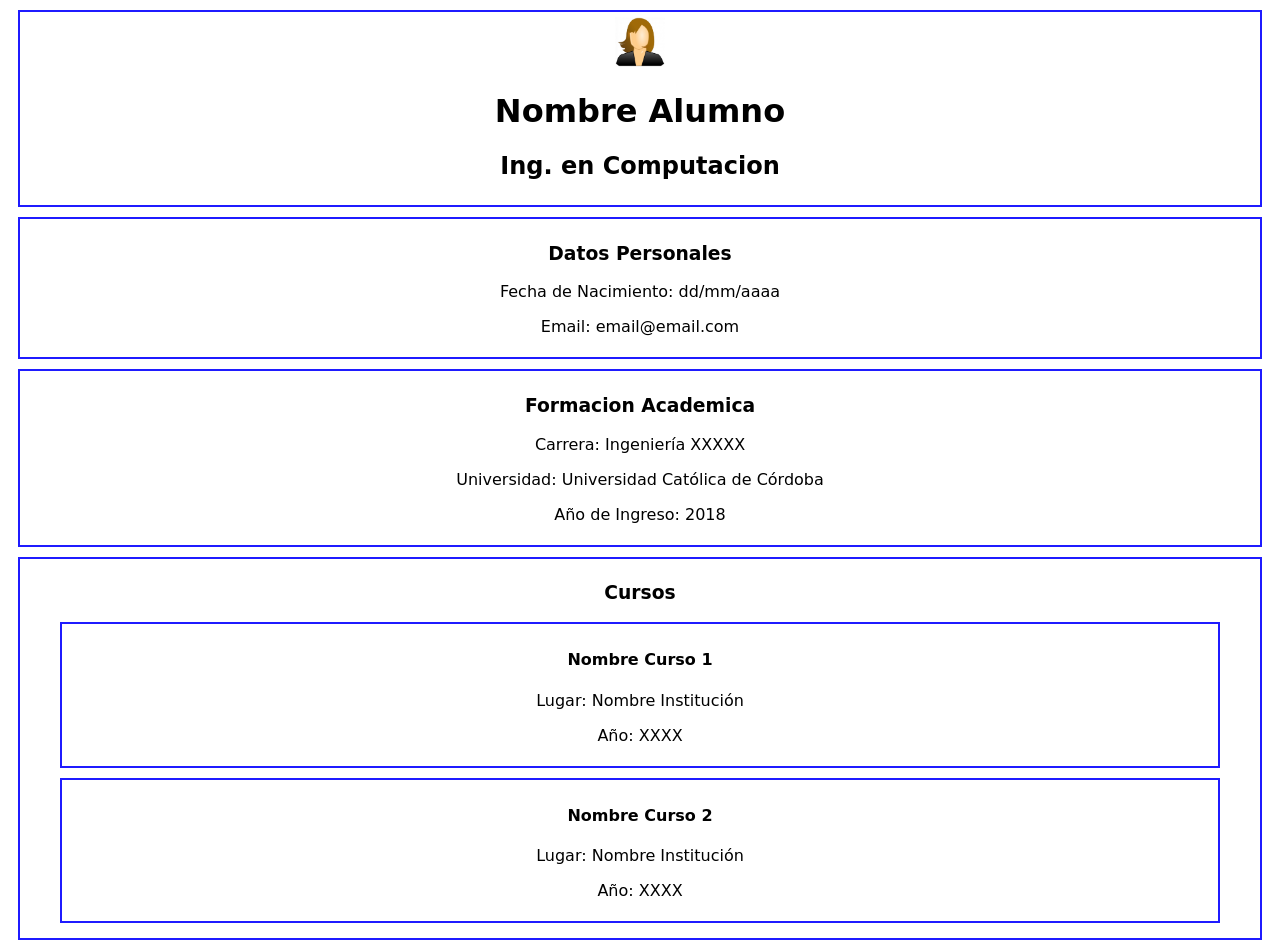
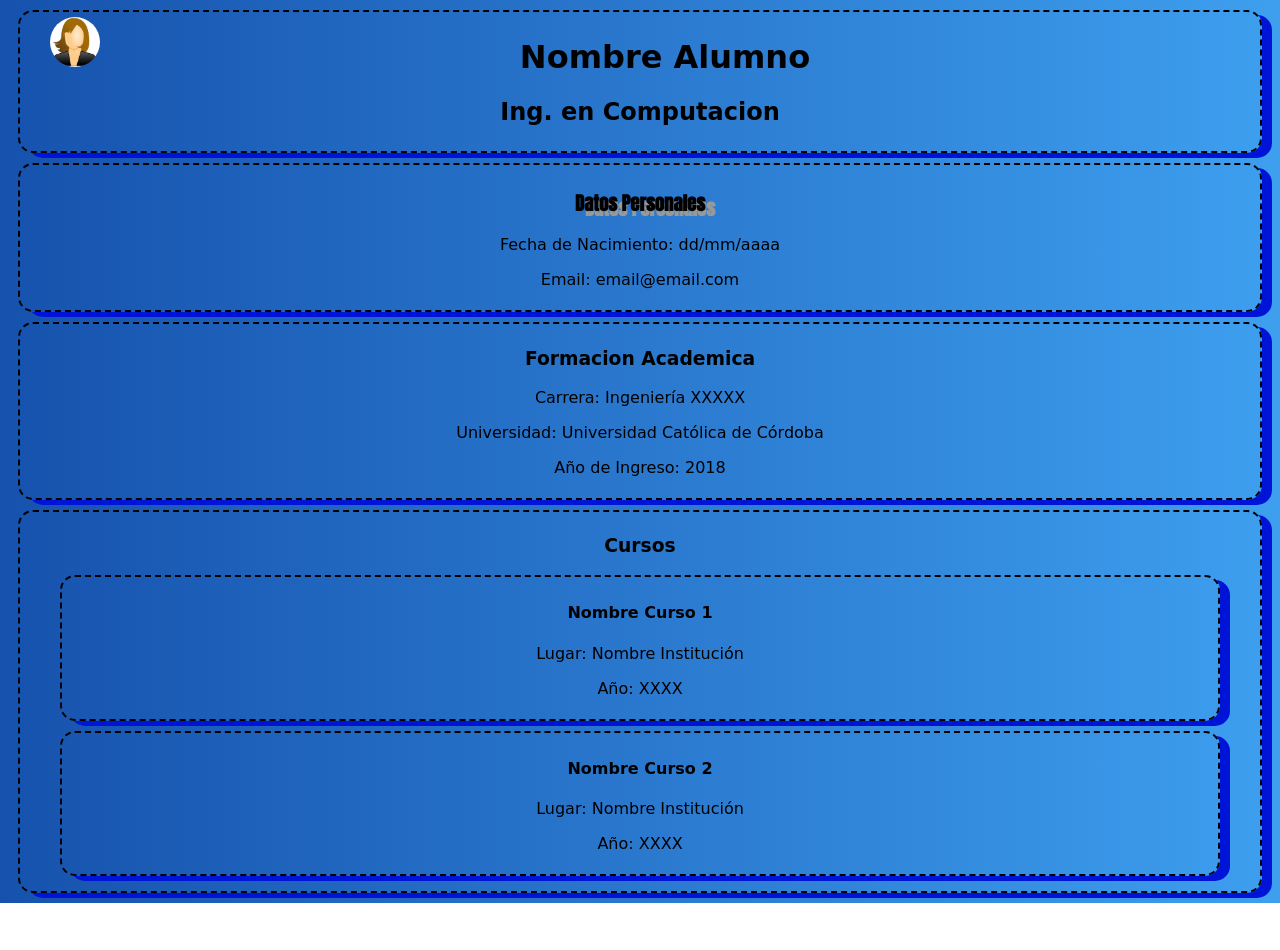
Before and after one commit to UCC-LabCompu2/ejercicios2022-Fran1239, a plain HTML site: page Ejercicios-CSS/ej_cv.html in a window 1280 px wide. After the commit the page ends 903 px from the top, so only its background shows below. Drawn offline with Linux system fonts and the light colour scheme; a web font is replaced by a local one.

Commit message:
Se realizo el CV

```diff
--- /dev/null
+++ b/Ejercicios-CSS/Mi_estilo.css
@@ -0,0 +1,21 @@
+body{
+    text-align: center;
+    font-family: 'Gugi', cursive;
+    background: linear-gradient(to right, #1652ad, #3e9fef);
+}
+div{
+    border: 2px dashed #000000;
+    margin: 10px;
+    padding: 5px 30px;
+    border-radius: 15px;
+    box-shadow: 10px 5px #0014d7;
+}
+#principal{
+    width: 50px;
+    float: left;
+    border-radius: 50%;
+}
+div.especial h3{
+    font-family: 'Anton', sans-serif;
+    text-shadow: 10px 5px #999;
+}
--- a/Ejercicios-CSS/ej_cv.html
+++ b/Ejercicios-CSS/ej_cv.html
@@ -4,30 +4,21 @@
     <meta charset="UTF-8">
     <title>CV Agustina Aliciardi</title>
     <link href="https://fonts.googleapis.com/css?family=Gugi" rel="stylesheet">
-    <style>
-        body{
-            text-align: center;
-            font-family: 'Gugi', cursive;
-        }
-        div{
-            border: 2px solid #1f1bff;
-            margin: 10px;
-            padding: 5px 30px;
-        }
-        img{
-            width: 50px;
-        }
-    </style>
+    <link href="<link rel="preconnect" href="https://fonts.googleapis.com">
+    <link rel="preconnect" href="https://fonts.gstatic.com" crossorigin>
+    <link href="https://fonts.googleapis.com/css2?family=Anton&display=swap" rel="stylesheet">
+    <link rel="shortcut icon" href="imagenes/favicono.jpg">
+    <link rel="stylesheet" href="Mi_estilo.css" type="text/css">
 </head>
 <body>
 
 <div>
-    <img src="imagenes/icono_usuario.jpg">
+    <img id="principal" src="imagenes/icono_usuario.jpg">
     <h1>Nombre Alumno</h1>
     <h2>Ing. en Computacion</h2>
 </div>
 
-<div>
+<div class="especial">
     <h3>Datos Personales</h3>
     <p><span>Fecha de Nacimiento:</span> dd/mm/aaaa</p>
     <p><span>Email:</span> email@email.com</p>
```
